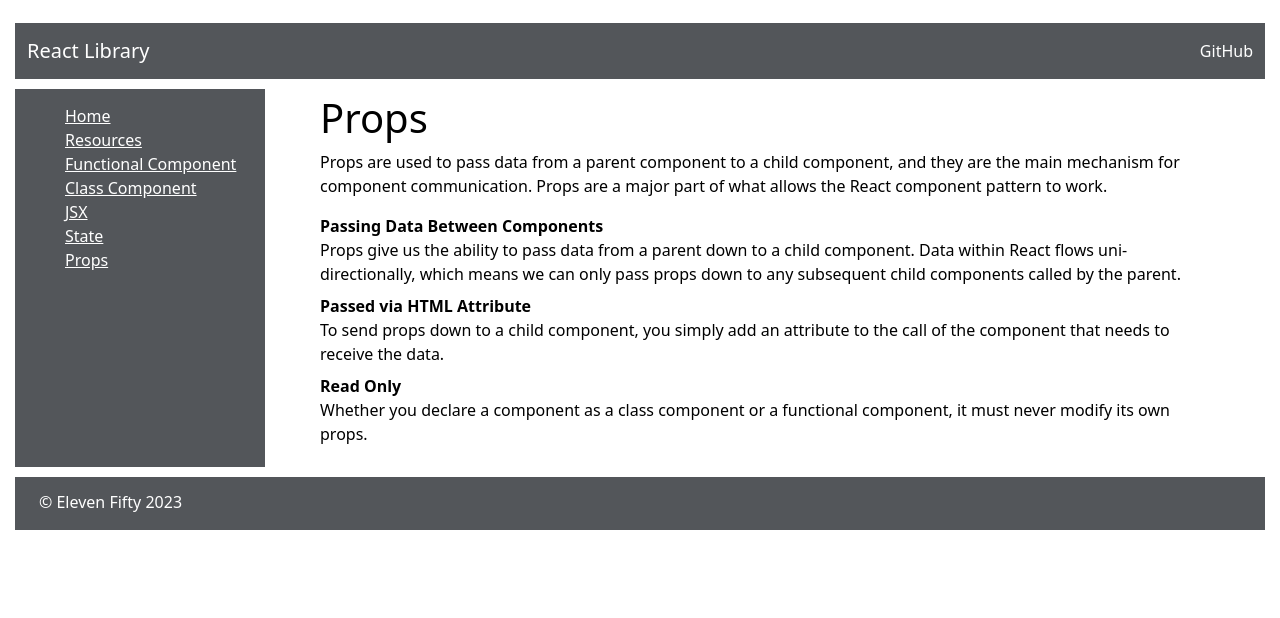
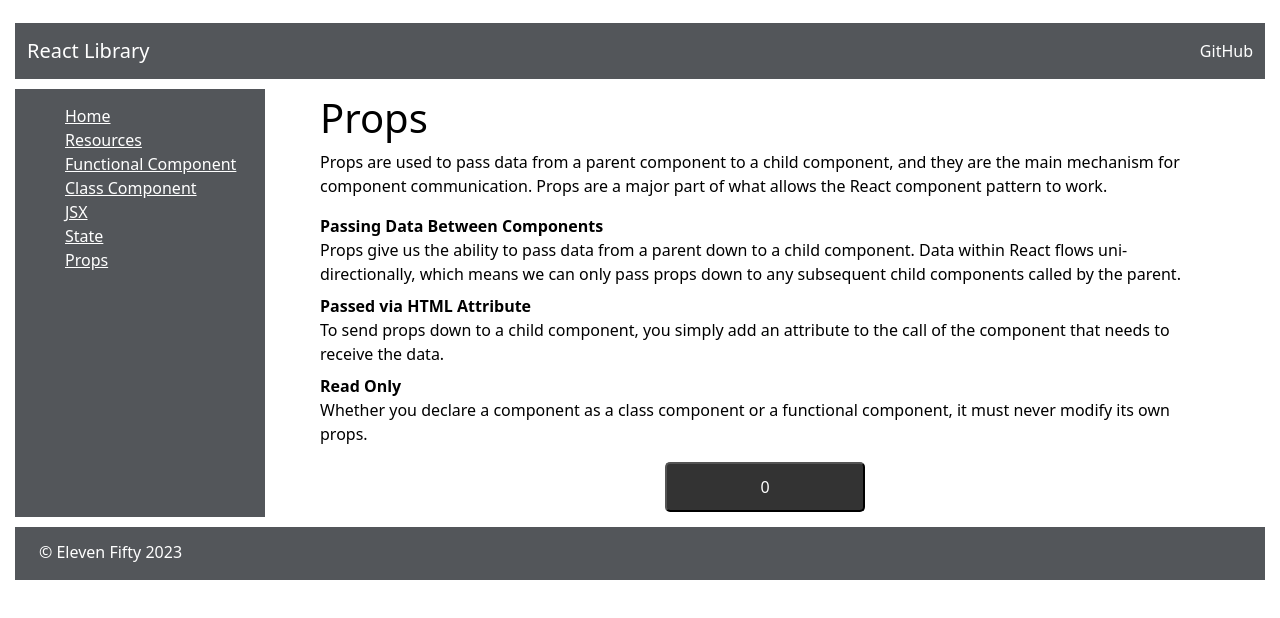
Before and after one commit to jbd-profdev/react-fundamentals, a React (Create React App) app: page /props in a window 1280 px wide. Shown: the top 618 px of the page. Built offline with nearby package versions, Linux system fonts and the light colour scheme.

Commit message:
enabled the counter button to function

```diff
--- a/src/components/concepts/Props/ChildComponent/ChildComponent.js
+++ b/src/components/concepts/Props/ChildComponent/ChildComponent.js
@@ -14,6 +14,9 @@ const ChildComponent = (props) => {
                 <dt>Read Only</dt>
                 <dd>{props.descriptionThree}</dd>
             </dl>
+            <div style={{textAlign: 'center'}}>
+                <button onClick={props.counter} style={{width: '200px', height: '50px', borderRadius: '5px', backgroundColor: '#333', color: 'white'}}>{props.number}</button>
+            </div>
         </div>
     )
 }
--- a/src/components/concepts/Props/Props.js
+++ b/src/components/concepts/Props/Props.js
@@ -10,9 +10,11 @@ class Props extends React.Component {
             descriptionThree: 'Whether you declare a component as a class component or a functional component, it must never modify its own props.',
             number: 0
         }
+
+        this.counter = this.counter.bind(this);
     }
 
-    counter = () => {
+    counter() {
         this.setState({
             number: this.state.number + 1
         })
```
